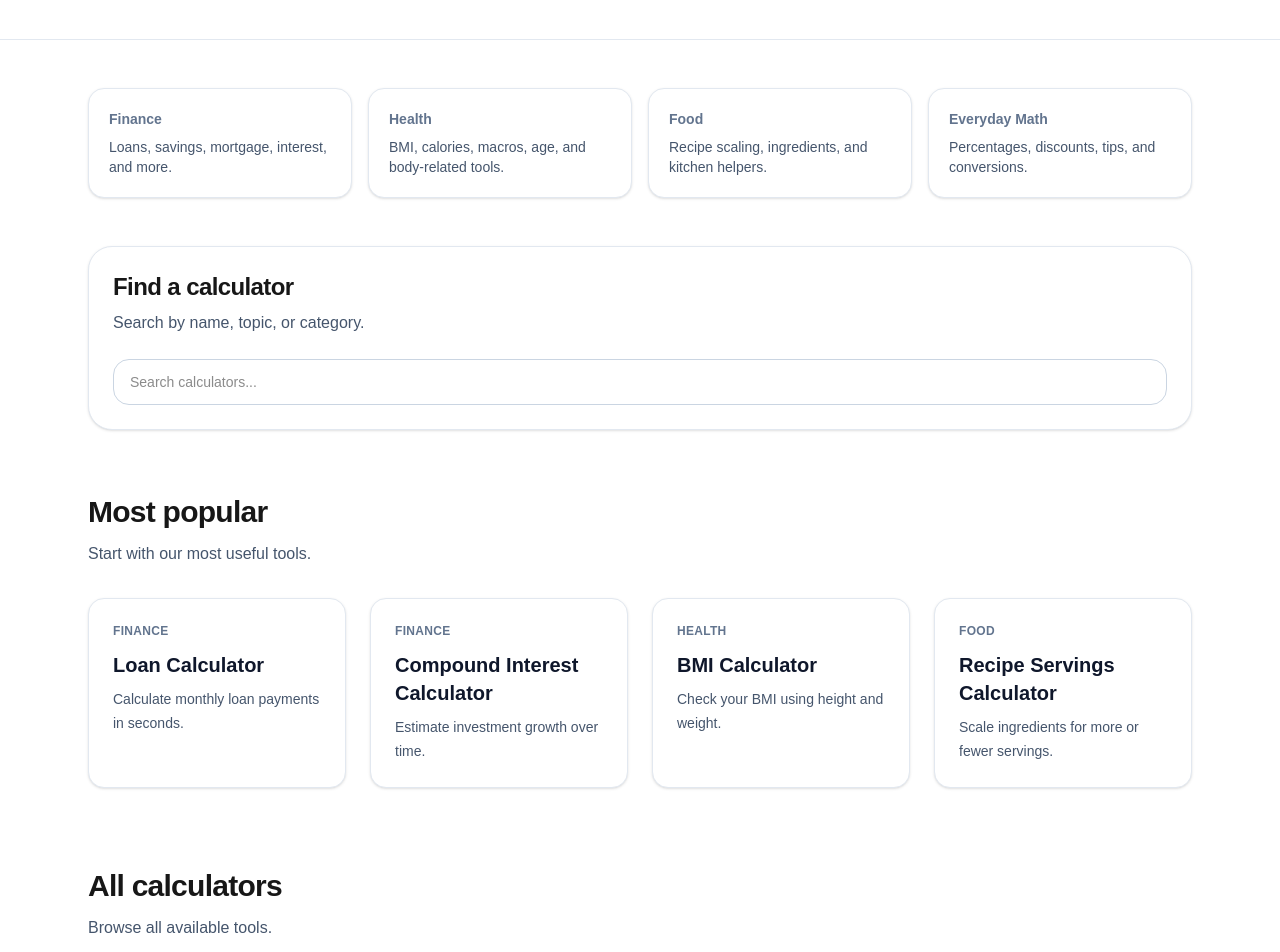
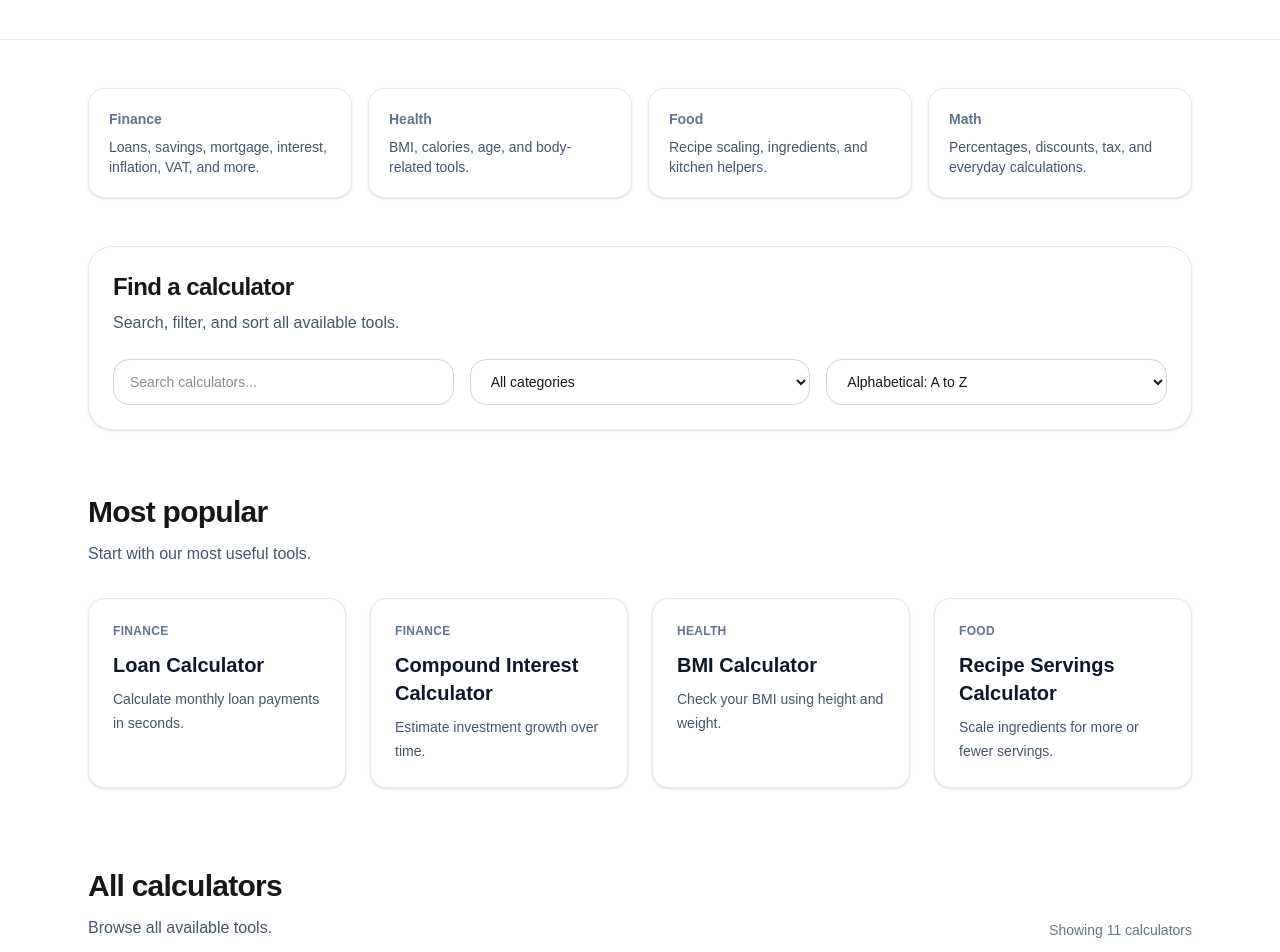
Before and after one commit to carlacruzz/simple-calculators, a Next.js app: page / in a window 1280 px wide. Shown: the part 480-1432 px from the top of the page. Built offline with nearby package versions, Linux system fonts and the light colour scheme.

Commit message:
add filters and alphabetical sorting to homepage

```diff
--- a/app/page.tsx
+++ b/app/page.tsx
@@ -72,18 +72,41 @@ const calculators = [
   },
 ];
 
+const categories = ["All", "Finance", "Health", "Food", "Math"];
+
 export default function Home() {
   const [search, setSearch] = useState("");
+  const [selectedCategory, setSelectedCategory] = useState("All");
+  const [sortOrder, setSortOrder] = useState("a-z");
 
   const filteredCalculators = useMemo(() => {
+    let result = [...calculators];
+
     const q = search.toLowerCase().trim();
 
-    if (!q) return calculators;
+    if (q) {
+      result = result.filter((calc) =>
+        [calc.title, calc.description, calc.category]
+          .join(" ")
+          .toLowerCase()
+          .includes(q)
+      );
+    }
 
-    return calculators.filter((calc) =>
-      [calc.title, calc.description, calc.category].join(" ").toLowerCase().includes(q)
-    );
-  }, [search]);
+    if (selectedCategory !== "All") {
+      result = result.filter((calc) => calc.category === selectedCategory);
+    }
+
+    if (sortOrder === "a-z") {
+      result.sort((a, b) => a.title.localeCompare(b.title));
+    }
+
+    if (sortOrder === "z-a") {
+      result.sort((a, b) => b.title.localeCompare(a.title));
+    }
+
+    return result;
+  }, [search, selectedCategory, sortOrder]);
 
   return (
     <main>
@@ -127,14 +150,14 @@ export default function Home() {
           <div className="rounded-2xl border border-slate-200 bg-white p-5 shadow-sm">
             <p className="text-sm font-semibold text-slate-500">Finance</p>
             <p className="mt-2 text-sm text-slate-600">
-              Loans, savings, mortgage, interest, and more.
+              Loans, savings, mortgage, interest, inflation, VAT, and more.
             </p>
           </div>
 
           <div className="rounded-2xl border border-slate-200 bg-white p-5 shadow-sm">
             <p className="text-sm font-semibold text-slate-500">Health</p>
             <p className="mt-2 text-sm text-slate-600">
-              BMI, calories, macros, age, and body-related tools.
+              BMI, calories, age, and body-related tools.
             </p>
           </div>
 
@@ -146,9 +169,9 @@ export default function Home() {
           </div>
 
           <div className="rounded-2xl border border-slate-200 bg-white p-5 shadow-sm">
-            <p className="text-sm font-semibold text-slate-500">Everyday Math</p>
+            <p className="text-sm font-semibold text-slate-500">Math</p>
             <p className="mt-2 text-sm text-slate-600">
-              Percentages, discounts, tips, and conversions.
+              Percentages, discounts, tax, and everyday calculations.
             </p>
           </div>
         </div>
@@ -159,10 +182,11 @@ export default function Home() {
           <div className="mb-6">
             <h2 className="text-2xl font-bold tracking-tight">Find a calculator</h2>
             <p className="mt-2 text-slate-600">
-              Search by name, topic, or category.
+              Search, filter, and sort all available tools.
             </p>
           </div>
 
+          <div className="grid gap-4 md:grid-cols-3">
             <input
               type="text"
               placeholder="Search calculators..."
@@ -170,6 +194,28 @@ export default function Home() {
               onChange={(e) => setSearch(e.target.value)}
               className="w-full rounded-2xl border border-slate-300 px-4 py-3 text-sm outline-none"
             />
+
+            <select
+              value={selectedCategory}
+              onChange={(e) => setSelectedCategory(e.target.value)}
+              className="w-full rounded-2xl border border-slate-300 px-4 py-3 text-sm bg-white outline-none"
+            >
+              {categories.map((category) => (
+                <option key={category} value={category}>
+                  {category === "All" ? "All categories" : category}
+                </option>
+              ))}
+            </select>
+
+            <select
+              value={sortOrder}
+              onChange={(e) => setSortOrder(e.target.value)}
+              className="w-full rounded-2xl border border-slate-300 px-4 py-3 text-sm bg-white outline-none"
+            >
+              <option value="a-z">Alphabetical: A to Z</option>
+              <option value="z-a">Alphabetical: Z to A</option>
+            </select>
+          </div>
         </div>
       </section>
 
@@ -210,10 +256,17 @@ export default function Home() {
       </section>
 
       <section id="calculators" className="mx-auto max-w-6xl px-6 py-10">
-        <div className="mb-8">
+        <div className="mb-8 flex flex-col gap-3 md:flex-row md:items-end md:justify-between">
+          <div>
             <h2 className="text-3xl font-bold tracking-tight">All calculators</h2>
             <p className="mt-3 text-slate-600">
               Browse all available tools.
+            </p>
+          </div>
+
+          <p className="text-sm text-slate-500">
+            Showing {filteredCalculators.length} calculator
+            {filteredCalculators.length === 1 ? "" : "s"}
           </p>
         </div>
 
```
Lines whose indentation alone changed are shown as unchanged.
